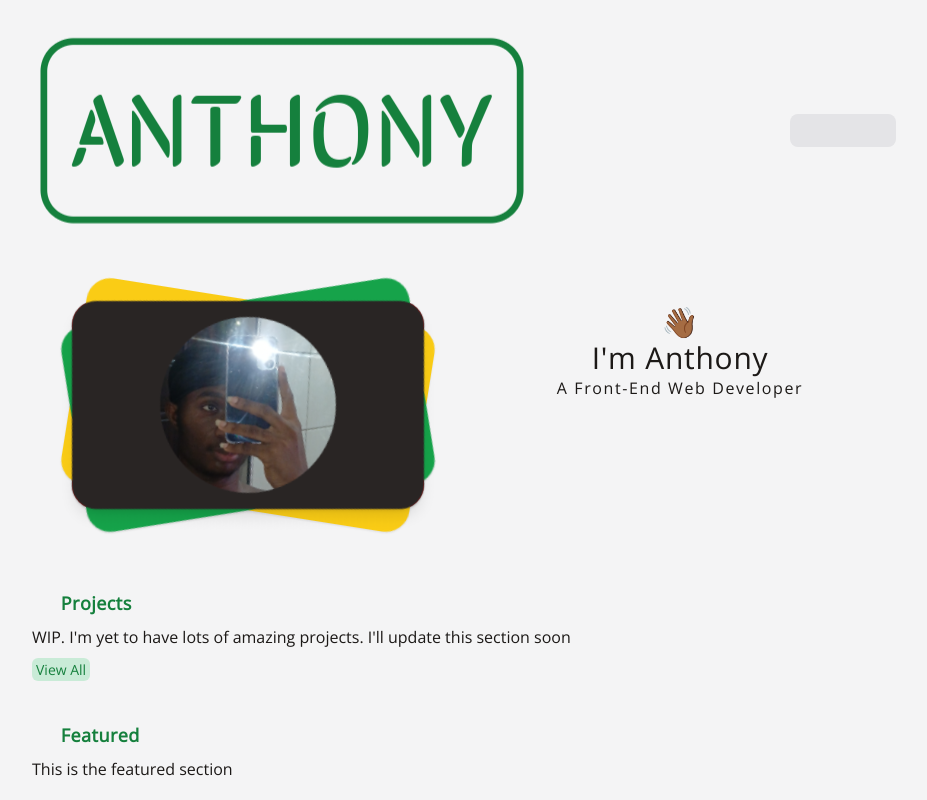
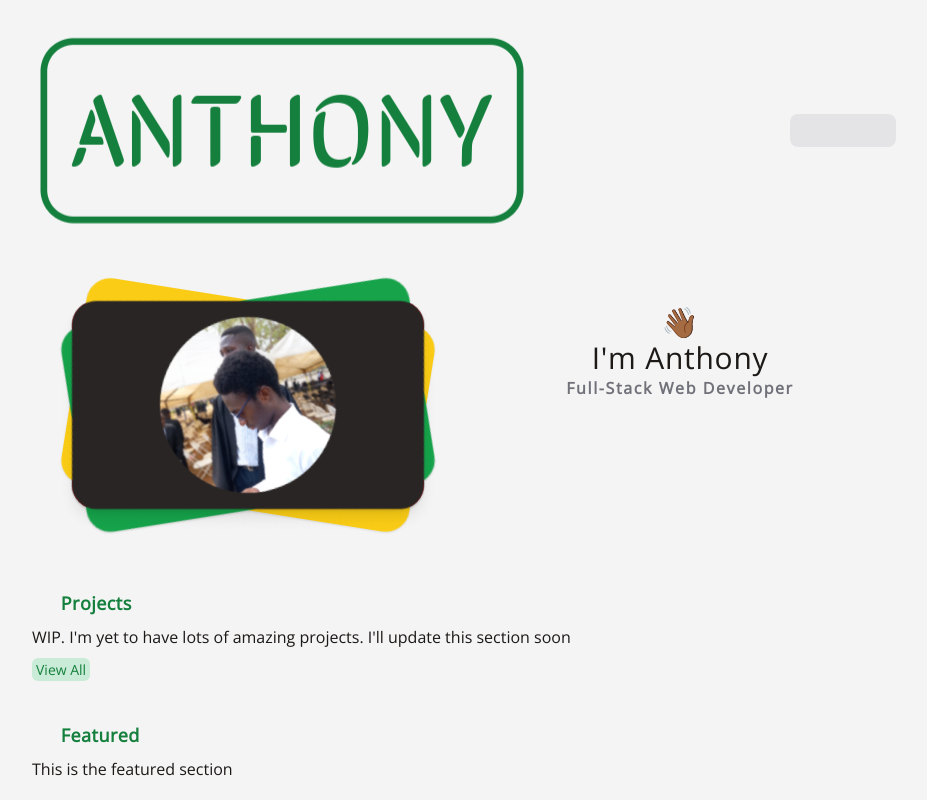
Before and after one commit to thepapisogram/anthony-saah, a Next.js app: page / in a window 1280 px wide. Shown: the top 800 px of the page, without its empty margins (176-1103 px from the left). Built offline with nearby package versions, Linux system fonts and the light colour scheme; some icons are missing.

Commit message:
refactored code; updated elements

```diff
--- a/app/components/Home/PictureLanguage.js
+++ /dev/null
@@ -1,32 +0,0 @@
-import Image from "next/image";
-import LanguageIcon from "./Sections/LanguageIcon";
-
-export default function PictureLanguage() {
-  return (
-    <div className="grid md:grid-cols-2 overflow-hidden py-5 md:py-0">
-        <div className="p-2 md:p-10 transition-all">
-        <div className="bg-red-600 rounded-3xl drop-shadow-sm">
-        <div className="bg-yellow-400 rounded-3xl drop-shadow-sm rotate-[9deg]">
-        <div className="bg-green-600 rounded-3xl drop-shadow-sm -rotate-[18deg]">
-        <div className="bg-stone-800 rounded-3xl py-4 shadow-lg rotate-[9deg]">
-            <Image src="/assets/profile/1.jpg" className="rounded-full mx-auto w-44 h-44 object-bottom object-cover" width={150} height={150} quality={100} alt="me" />
-        </div>
-        </div>
-        </div>
-        </div>
-        </div>
-        <div className="flex justify-center flex-col">
-            <h1 className="text-center text-3xl">👋🏾</h1>
-            <h1 className="text-center dark:text-yellow-500 tracking-wide text-3xl">I&apos;m Anthony</h1>
-            <p className="text-center dark:text-neutral-500 tracking-widest">A Front-End Web Developer</p>
-            <p className="md:hidden text-center dark:text-neutral-500 tracking-wide mt-3">Explore my portfolio to discover more about me and my passion for crafting exceptional digital experiences</p>
-            <div className="hidden md:grid grid-cols-2 py-2 md:p-0 md:grid-cols-3 lg:grid-cols-4">
-                <LanguageIcon icon="react" color="#0dcaf0" />
-                <LanguageIcon icon="bootstrap" color="#563d7c" />
-                <LanguageIcon icon="jquery" color="#0dcaf0" />
-                <LanguageIcon icon="tailwind-css" color="#06b6d4" />
-            </div>
-        </div>
-    </div>
-  )
-}
--- /dev/null
+++ b/app/components/Home/ProfileWidget.js
@@ -0,0 +1,33 @@
+import Image from "next/image";
+import LanguageIcon from "./Sections/LanguageIcon";
+import site_info from "@/site_info";
+
+export default function ProfileWidget() {
+  return (
+    <div className="profile-widget">
+        <div className="pw-box1">
+        <div className="pw-box2">
+        <div className="pw-box3">
+        <div className="pw-box4">
+        <div className="pw-imgbox">
+            <Image src={site_info.components.ProfileWidget.image} className="pw-img" width={150} height={150} quality={100} alt="me" />
+        </div>
+        </div>
+        </div>
+        </div>
+        </div>
+        <div className="pw-content">
+            <h1 className="pw-c-emoji">{site_info.components.ProfileWidget.emoji}</h1>
+            <h1 className="pw-c-name">{site_info.components.ProfileWidget.name}</h1>
+            <p className="pw-c-job">{site_info.components.ProfileWidget.job}</p>
+            <p className="pw-c-extra">{site_info.components.ProfileWidget.extra}</p>
+            <div className="pw-c-icons">
+                <LanguageIcon icon="react" color="#0dcaf0" />
+                <LanguageIcon icon="bootstrap" color="#563d7c" />
+                <LanguageIcon icon="jquery" color="#0dcaf0" />
+                <LanguageIcon icon="tailwind-css" color="#06b6d4" />
+            </div>
+        </div>
+    </div>
+  )
+}
--- a/app/components/Projects/ProjectLink.js
+++ b/app/components/Projects/ProjectLink.js
@@ -6,7 +6,7 @@ export default function ProjectLink({title, link, body}) {
       <div className="project-link">
       <Link href={link}>
           <h1 className="head-text text-lg">{title}</h1>
-          <p className="main-text text-sm leading-5 break-all">{body}</p>
+          <p className="main-text text-sm leading-5 break-word">{body}</p>
       </Link>
       </div>
     </div>
--- a/app/components/universal/Footer/Footer.js
+++ b/app/components/universal/Footer/Footer.js
@@ -1,8 +1,8 @@
 export default function Footer({ author, year, last_updated }) {
   return (
     <>
-      <hr className="bg-neutral-900 dark:bg-neutral-700 bg-opacity-50 p-0.5 border-none rounded-full my-5" />
-      <footer className="text-neutral-600 text-sm font-mono mb-5">
+      <hr className="footer-hr" />
+      <footer className="footer">
         <p>&copy; Copyright {author}</p>
         <pre>  All rights reserved</pre>
         <pre>  Proudly 🇬🇭</pre>
--- a/app/page.js
+++ b/app/page.js
@@ -1,13 +1,13 @@
 import AboutSection from "./components/Home/Sections/AboutSection";
 import FeaturedSection from "./components/Home/Sections/FeaturedSection";
 import HomeSection from "./components/Home/Sections/HomeSection";
-import PictureLanguage from "./components/Home/PictureLanguage";
+import ProfileWidget from "./components/Home/ProfileWidget";
 import ProjectSection from "./components/Home/Sections/ProjectSection";
 
 export default function Home() {
   return(
     <main>
-      <PictureLanguage />
+      <ProfileWidget />
       <HomeSection icon="dumbbell" title="Projects" content={ProjectSection} />
       <HomeSection icon="book-bookmark" title="Featured" content={FeaturedSection} />
       <HomeSection icon="info-circle" title="About Me" content={AboutSection} />
--- a/app/styles/globals.css
+++ b/app/styles/globals.css
@@ -11,7 +11,7 @@ body{
 .sub-text{ @apply text-zinc-500}
 
 .highlight-btn{
-    @apply p-0.5 px-1 head-text text-sm bg-green-500 dark:bg-yellow-500 !bg-opacity-20 hover:!bg-opacity-15 rounded-md transition-all
+    @apply p-0.5 px-1 head-text text-sm bg-green-500 dark:bg-yellow-500 !bg-opacity-20 hover:!bg-opacity-15 rounded-md transition-all break-words
 }
 
 .project-link{
@@ -25,3 +25,27 @@ body{
 .crumb{
     @apply flex items-center gap-1 text-center head-text font-thin tracking-wide mb-4 w-max
 }
+
+/*
+----- HOMEPAGE STYLES -----
+*/
+.profile-widget{ @apply grid md:grid-cols-2 overflow-hidden py-5 md:py-0 }
+.pw-box1{ @apply p-2 md:p-10 transition-all }
+.pw-box2{ @apply bg-red-600 rounded-3xl drop-shadow-sm }
+.pw-box3{ @apply bg-yellow-400 rounded-3xl drop-shadow-sm rotate-[9deg] }
+.pw-box4{ @apply bg-green-600 rounded-3xl drop-shadow-sm -rotate-[18deg] }
+.pw-imgbox{ @apply bg-stone-800 rounded-3xl py-4 shadow-lg rotate-[9deg] }
+.pw-img{ @apply rounded-full mx-auto w-44 h-44 object-top object-cover }
+
+.pw-content{ @apply flex justify-center flex-col }
+.pw-c-emoji{ @apply text-center text-3xl }
+.pw-c-name{ @apply text-center dark:text-yellow-500 tracking-wide text-3xl }
+.pw-c-job{ @apply text-center sub-text font-bold tracking-widest }
+.pw-c-extra{ @apply md:hidden text-center main-text tracking-wide mt-3 }
+.pw-c-icons{ @apply hidden md:grid grid-cols-2 py-2 md:p-0 md:grid-cols-3 lg:grid-cols-4 }
+
+/*
+----- FOOTER STYLES -----
+*/
+.footer-hr{ @apply bg-neutral-900 dark:bg-neutral-700 bg-opacity-50 p-0.5 border-none rounded-full my-5 }
+.footer{ @apply text-neutral-600 text-sm mb-5 }
--- a/site_info.js
+++ b/site_info.js
@@ -1,4 +1,13 @@
 const site_info = {
+    components: {
+        ProfileWidget: {
+            image: "/assets/profile/home.jpeg",
+            emoji: "👋🏾",
+            name: "I'm Anthony",
+            job: "Full-Stack Web Developer",
+            extra: "Explore my portfolio to discover more about me and my passion for crafting exceptional digital experiences"
+        }
+    },
     home: {
         title: "Anthony 🐜"
     },
```
Also changed, not shown: public/assets/profile/home.jpeg (added), tracker.txt.
